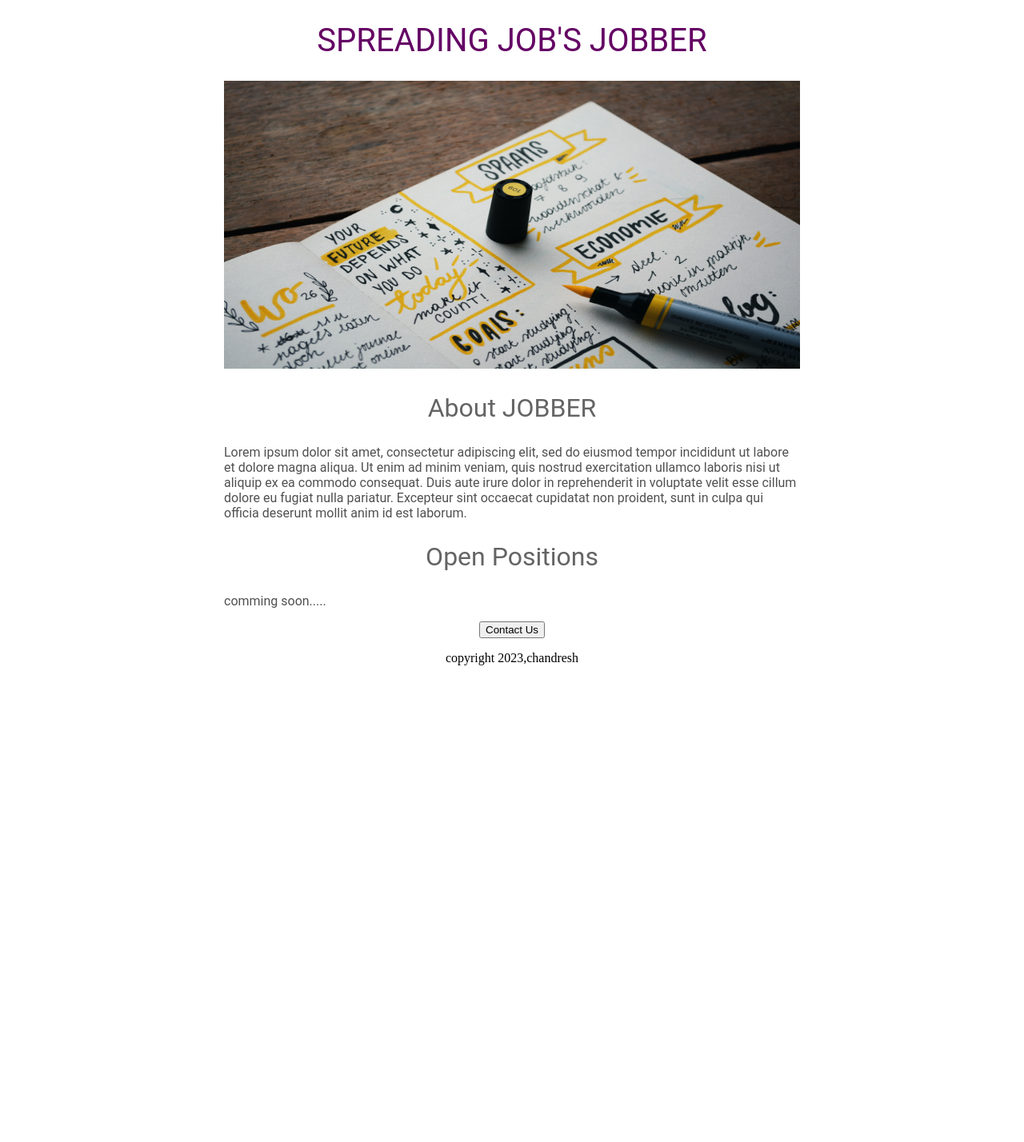
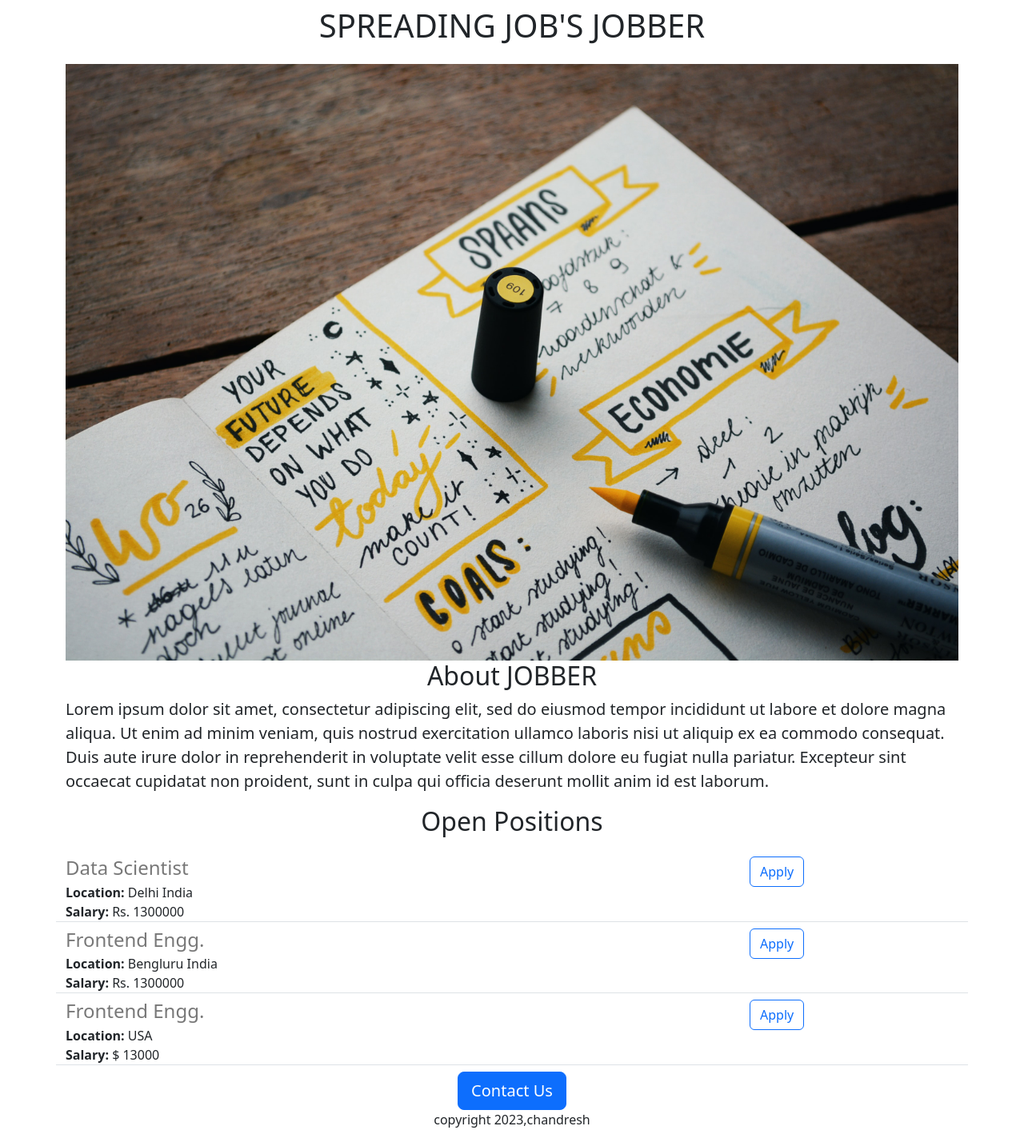
Before and after one commit to CHANDRESHBHANDARI/chandreshwebp2, a Flask app: page / in a window 1280 px wide. Shown: the whole page at 80% size. Before the commit the page ends 832 px from the top, so only its background shows below. Run offline with Flask 2, Linux system fonts and the light colour scheme.

Commit message:
DYNAMIC DATA FROM PYTHON

```diff
--- a/app.py
+++ b/app.py
@@ -2,9 +2,30 @@
 
 app = Flask(__name__)
 
+JOBS=[
+  {
+    'id':1,
+    'title':'Data Scientist',
+    'location': 'Delhi India',
+    'salary':'Rs. 1300000'
+  },
+  {
+    'id':2,
+    'title':'Frontend Engg.',
+    'location':'Bengluru India',
+    'salary':'Rs. 1300000'
+  },
+  {
+    'id':3,
+    'title':'Frontend Engg.',
+    'location':'USA',
+    'salary':'$ 13000'
+  }
+]
+
 @app.route("/")
 def hello_world():
-    return render_template('home.html')
+    return render_template('home.html',jobs=JOBS)
 
 if __name__=="__main__":
   app.run(host='0.0.0.0',debug=True)
--- a/templates/home.html
+++ b/templates/home.html
@@ -1,46 +1,32 @@
 <!DOCTYPE html>
 <html>
   <head>
-    <title>CHANDRESH BHANDARI</title>
+    <title class="text-center">CHANDRESH BHANDARI</title>
+    <meta charset="utf-8">
+    <meta name="viewport" content="width=device-width, initial-scale=1">
+     <link href="https://cdn.jsdelivr.net/npm/bootstrap@5.3.0-alpha1/dist/css/bootstrap.min.css" rel="stylesheet" integrity="sha384-GLhlTQ8iRABdZLl6O3oVMWSktQOp6b7In1Zl3/Jr59b6EGGoI1aFkw7cmDA6j6gD" crossorigin="anonymous">
     <style>
-      h1{
-        font-size: 40px;
-        font-family: Roboto;
-        font-weight: normal;
-        color: rgb(100,0,100)
-      }
-      #banner{
-        width:100%;
+      #banner:{
         height: 360px;
-      }
-      h2{
-        font-family: Roboto;
-        font-size: 32px;
-        color: rgb(100, 100, 100);
-        font-weight:normal;
-      }
-      .bodytext{
-        font-family:Roboto;
-        color:rgb(80,80,80);
-      }
-
-      #container{
-        max-width:720px;
-        margin: 0 auto 0 auto;
+        width: 100%;
       }
     </style>
   </head>
   <body>
-    <div id="container">
-    <h1><center>SPREADING JOB'S JOBBER</center></h2>
-    <img id="banner" src="https://flak-website.chandreshbhanda.repl.co/static/banner.jpg" >
-    <h2><center>About JOBBER</center></h2>
-    <p class="bodytext">Lorem ipsum dolor sit amet, consectetur adipiscing elit, sed do eiusmod tempor incididunt ut labore et dolore magna aliqua. Ut enim ad minim veniam, quis nostrud exercitation ullamco laboris nisi ut aliquip ex ea commodo consequat. Duis aute irure dolor in reprehenderit in voluptate velit esse cillum dolore eu fugiat nulla pariatur. Excepteur sint occaecat cupidatat non proident, sunt in culpa qui officia deserunt mollit anim id est laborum.</p>
-    <h2><center>Open Positions</center></h2>
-    <p class="bodytext">comming soon.....</p>
-    <div style="text-align:center;">
-      <button>Contact Us</button>
-      <p>copyright 2023,chandresh</p>
+    <div class="container">
+    <h1 class="text-center mt-2 mb-4">SPREADING JOB'S JOBBER</h1>
+    <img class="img-fluid" id="banner" src="https://flak-website.chandreshbhanda.repl.co/static/banner.jpg" >
+    <h2  mt-2 mb-4 class="text-center">About JOBBER</h2>
+    <p class="lead">Lorem ipsum dolor sit amet, consectetur adipiscing elit, sed do eiusmod tempor incididunt ut labore et dolore magna aliqua. Ut enim ad minim veniam, quis nostrud exercitation ullamco laboris nisi ut aliquip ex ea commodo consequat. Duis aute irure dolor in reprehenderit in voluptate velit esse cillum dolore eu fugiat nulla pariatur. Excepteur sint occaecat cupidatat non proident, sunt in culpa qui officia deserunt mollit anim id est laborum.</p>
+    <h2 class="text-center mt-2 mb-4">Open Positions</h2>
+    <div>
+      {% for job in jobs %}
+          {% include 'jobitem.html' %}
+      {% endfor %}
+    </div>
+    <div class="text-center">
+      <button class="btn btn-primary btn-lg">Contact Us</button>
+      <p class="text-center">copyright 2023,chandresh</p>
     </div>
     </div>
   </body>
--- /dev/null
+++ b/templates/jobitem.html
@@ -0,0 +1,16 @@
+<div class="border-bottom row" style="margin-bottom:8px;">
+  <div class='col-9'>
+  <h4 style="color:rgb(120,120,120); margin-bottom:4px;">{{job['title']}}</h4>
+        <div>
+          <b>Location: </b>{{job['location']}}
+        </div>
+        {% if 'salary' in job %}
+        <div>
+          <b>Salary: </b>{{job['salary']}}
+        </div>
+        {% endif %}
+  </div>
+  <div class="col-3">
+  <button type="button" class="btn btn-outline-primary">Apply</button>
+  </div>
+</div>
```
